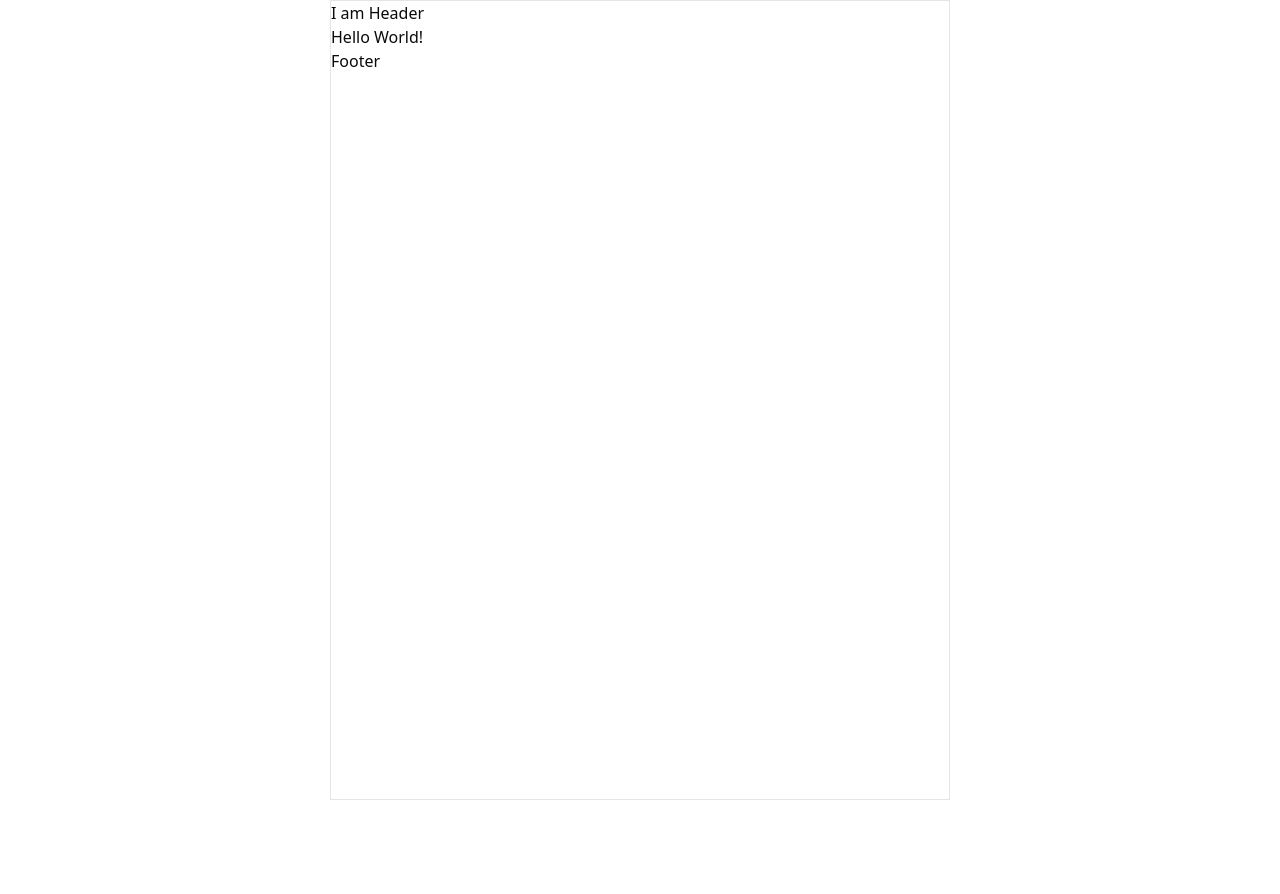
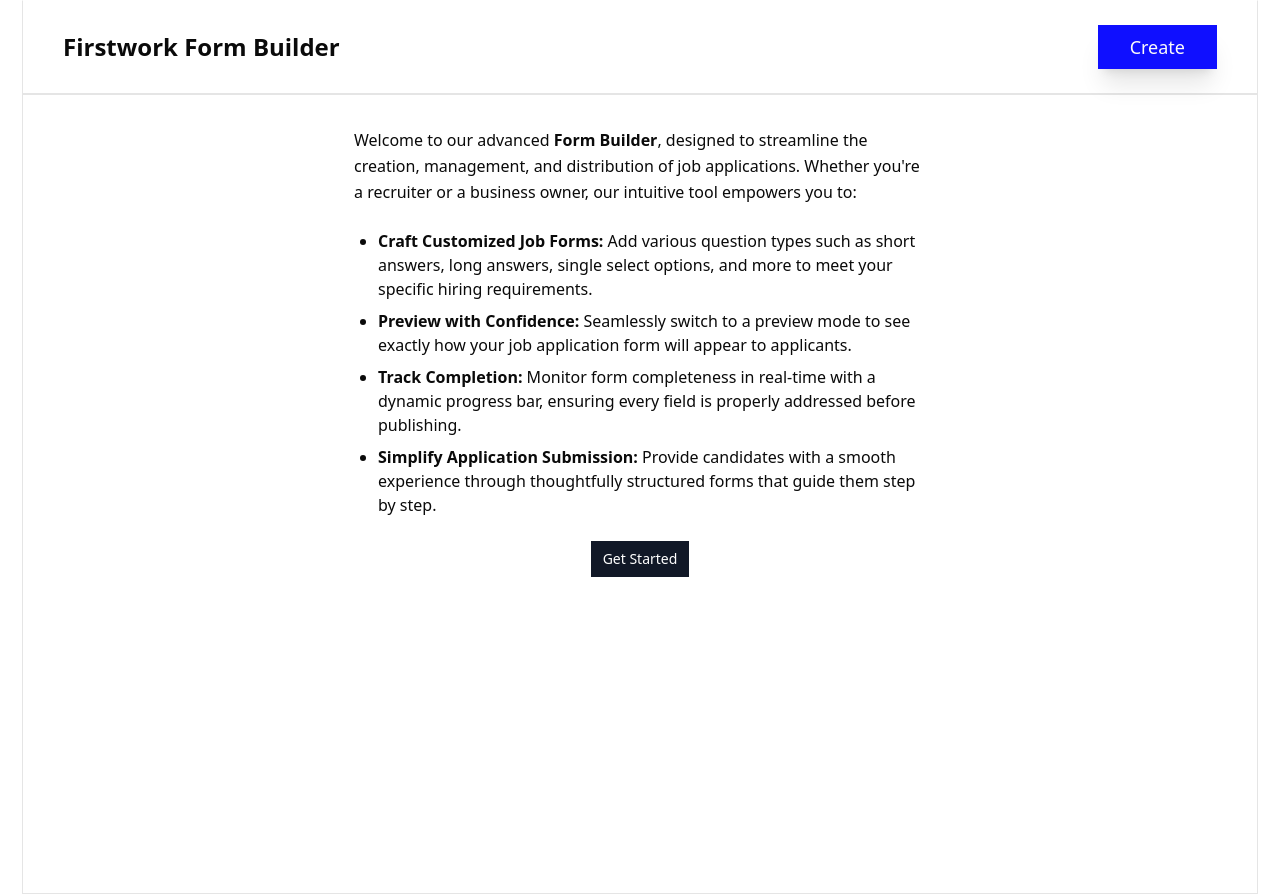
Before and after one commit to purohitdheeraj/form-builder-fw, a React (Vite) app: page / in a window 1280 px wide. Before the commit the page ends 800 px from the top, so only its background shows below. Built offline with nearby package versions, Linux system fonts and the light colour scheme.

Commit message:
feat: hero section

```diff
--- a/index.html
+++ b/index.html
@@ -2,9 +2,9 @@
 <html lang="en">
   <head>
     <meta charset="UTF-8" />
-    <link rel="icon" type="image/svg+xml" href="/vite.svg" />
+    <link rel="icon" type="image/svg+xml" href="/logo.svg" />
     <meta name="viewport" content="width=device-width, initial-scale=1.0" />
-    <title>Vite + React + TS</title>
+    <title>Firstwork | Revolutionizing Workforce Management</title>
     <link href="src/index.css" rel="stylesheet" />
   </head>
 
--- /dev/null
+++ b/src/components/Header.tsx
@@ -0,0 +1,18 @@
+import { Link } from "@tanstack/react-router"
+import { Button } from "./ui/button"
+
+const Navbar = () => {
+  return (
+    <div className="py-6 px-10 flex items-center justify-between border border-t-transparent">
+      <h2 className="text-2xl font-semibold">
+        Firstwork Form Builder
+      </h2>
+
+      <Link to="/about">
+        <Button size={"lg"} className="shadow-xl text-lg">Create</Button>
+      </Link>
+    </div>
+  )
+}
+
+export default Navbar
--- a/src/index.css
+++ b/src/index.css
@@ -1,6 +1,8 @@
 @tailwind base;
 @tailwind components;
 @tailwind utilities;
+
+/* hsl(240, 100%, 53%) */
 
 @layer base {
   :root {
@@ -10,7 +12,7 @@
     --card-foreground: 0 0% 3.9%;
     --popover: 0 0% 100%;
     --popover-foreground: 0 0% 3.9%;
-    --primary: 0 0% 9%;
+    --primary: 240 100% 53%;
     --primary-foreground: 0 0% 98%;
     --secondary: 0 0% 96.1%;
     --secondary-foreground: 0 0% 9%;
@@ -28,7 +30,7 @@
     --chart-3: 197 37% 24%;
     --chart-4: 43 74% 66%;
     --chart-5: 27 87% 67%;
-    --radius: 0.5rem
+    --radius: 0
   }
   .dark {
     --background: 0 0% 3.9%;
--- a/src/routes/__root.tsx
+++ b/src/routes/__root.tsx
@@ -1,3 +1,4 @@
+import Header from "@/components/Header";
 import { Outlet, createRootRoute } from "@tanstack/react-router";
 import { TanStackRouterDevtools } from "@tanstack/router-devtools";
 import { Toaster } from 'react-hot-toast';
@@ -7,10 +8,11 @@ export const Route = createRootRoute({
 
     return (
       <>
-        <div className="min-h-screen max-w-[620px] mx-auto border">
-          <header>I am Header</header>
-          <Outlet />
-          <footer>Footer</footer>
+        <div className="min-h-screen max-w-[1236px] mx-auto">
+          <Header />
+          <div className="border flex flex-col min-h-screen">
+            <Outlet />
+          </div>
         </div>
         <Toaster />
         <TanStackRouterDevtools />
--- a/src/routes/index.tsx
+++ b/src/routes/index.tsx
@@ -1,5 +1,7 @@
 import { createFileRoute } from '@tanstack/react-router'
 import ErrorBoundary from '../ErrorBoundary';
+import { Button } from '@/components/ui/button';
+import { Link } from '@tanstack/react-router';
 
 export const Route = createFileRoute("/")({
   component: ErrorBoundaryWrappedIndexRoute,
@@ -13,7 +15,37 @@ function ErrorBoundaryWrappedIndexRoute() {
   );
 }
 
+function Index() {
+  return (
+    <>
+      <main className="h-full max-w-[620px] px-6 py-8 space-y-6 mx-auto">
+        <section className="space-y-4">
+          <p className="text-gray-1k text-base leading-relaxed">
+            Welcome to our advanced <span className="font-semibold">Form Builder</span>, designed to streamline the creation, management, and distribution of job applications. Whether you're a recruiter or a business owner, our intuitive tool empowers you to:
+          </p>
+        </section>
 
-function Index() {
-  return <div>Hello World!</div>
+        <ul className="space-y-2 list-disc pl-6 text-gray-1k text-base">
+          <li>
+            <span className="font-semibold">Craft Customized Job Forms:</span> Add various question types such as short answers, long answers, single select options, and more to meet your specific hiring requirements.
+          </li>
+          <li>
+            <span className="font-semibold">Preview with Confidence:</span> Seamlessly switch to a preview mode to see exactly how your job application form will appear to applicants.
+          </li>
+          <li>
+            <span className="font-semibold">Track Completion:</span> Monitor form completeness in real-time with a dynamic progress bar, ensuring every field is properly addressed before publishing.
+          </li>
+          <li>
+            <span className="font-semibold">Simplify Application Submission:</span> Provide candidates with a smooth experience through thoughtfully structured forms that guide them step by step.
+          </li>
+        </ul>
+
+        <div className="flex justify-center mt-8">
+          <Link to="/about">
+            <Button size={'sm'} className='bg-gray-900 text-white  hover:bg-black' >Get Started</Button>
+          </Link>
+        </div>
+      </main>
+    </>
+  );
 }
```
Also changed, not shown: public/logo.svg (added).
